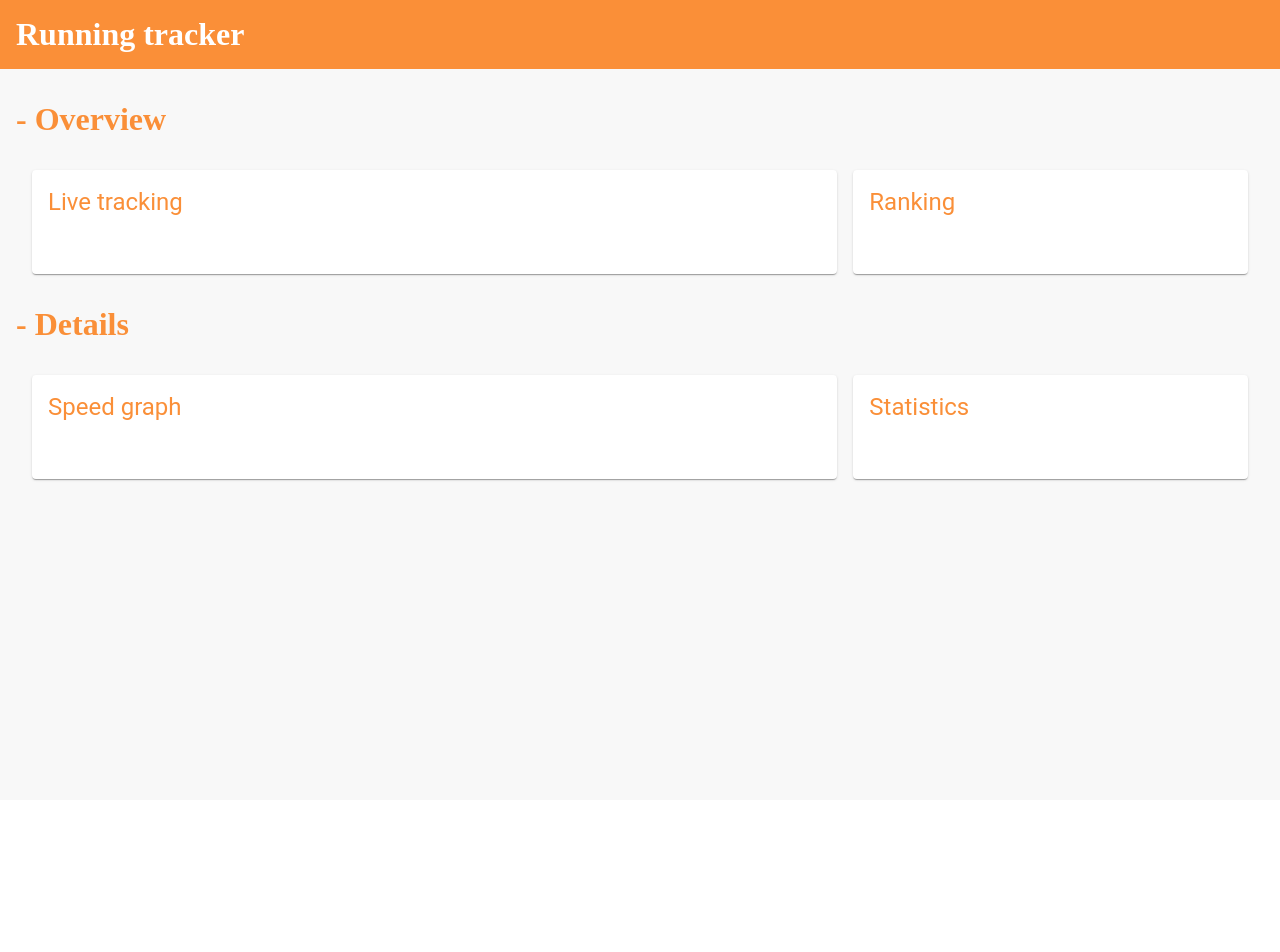
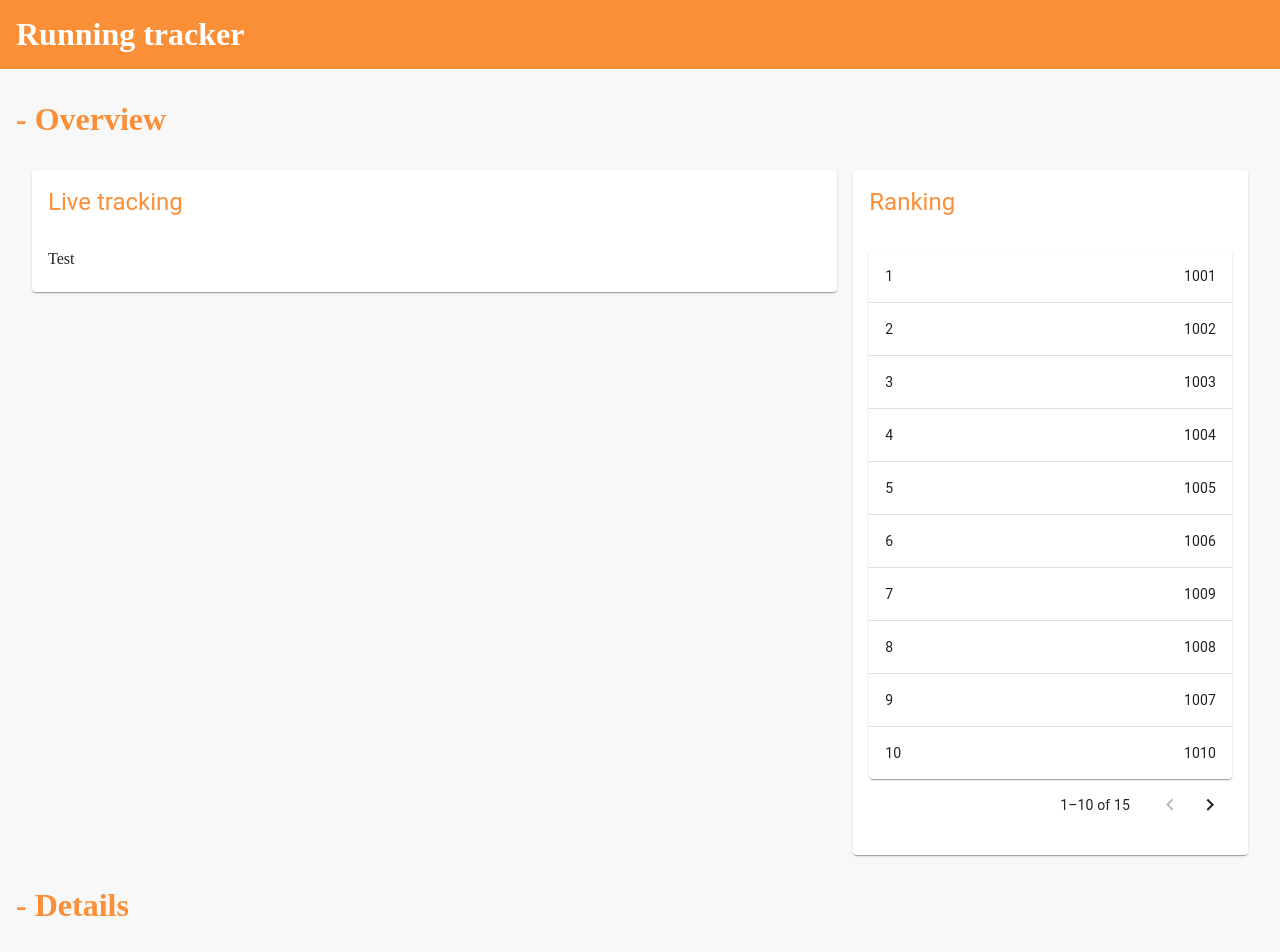
Before and after one commit to texx94/Insiders-interview, a React (Create React App) app: page / in a window 1280 px wide. Shown: the top 952 px of the page. Before the commit the page ends 800 px from the top, so only its background shows below. Built offline with nearby package versions, Linux system fonts and the light colour scheme.

Commit message:
Adding 1st scoreboard version

```diff
--- a/src/App.css
+++ b/src/App.css
@@ -1,5 +1,5 @@
 .App {
     background-color: #f8f8f8;
-    height: 100vh;
+    height: 100%;
     width: 100%;
 }
--- a/src/components/card/PresentationCard.tsx
+++ b/src/components/card/PresentationCard.tsx
@@ -1,10 +1,11 @@
-import { CardContent, Typography } from '@mui/material';
+import { CardContent } from '@mui/material';
 import Card from '@mui/material/Card';
 import CardHeader from '@mui/material/CardHeader'
 import './PresentationCard.css'
 
 interface PresentationCardProps {
-  title: string;
+  title: string,
+  children: string | JSX.Element | JSX.Element[],
 }
 
 export default function PresentationCard(props: PresentationCardProps) {
@@ -13,7 +14,7 @@ export default function PresentationCard(props: PresentationCardProps) {
       <Card>
         <CardHeader className="card-title" title={props.title} />
         <CardContent>
-          {/* children ? */}
+          {props.children}
         </CardContent>
       </Card>
     </div>
--- /dev/null
+++ b/src/components/scoreBoard/ScoreBoard.tsx
@@ -0,0 +1,81 @@
+import { useMemo, useState } from 'react';
+import Table from '@mui/material/Table';
+import TableBody from '@mui/material/TableBody';
+import TableCell from '@mui/material/TableCell';
+import TableContainer from '@mui/material/TableContainer';
+import TableRow from '@mui/material/TableRow';
+import Paper from '@mui/material/Paper';
+import { Box, TablePagination } from '@mui/material';
+
+function createData(
+  position: number,
+  athlete: string,
+) {
+  return { position, athlete };
+}
+
+const rows = [
+  createData(1, "1001"),
+  createData(2, "1002"),
+  createData(3, "1003"),
+  createData(4, "1004"),
+  createData(5, "1005"),
+  createData(6, "1006"),
+  createData(7, "1009"),
+  createData(8, "1008"),
+  createData(9, "1007"),
+  createData(10, "1010"),
+  createData(11, "1011"),
+  createData(12, "10014"),
+  createData(13, "2311"),
+  createData(14, "44"),
+  createData(15, "1243"),
+];
+
+export default function ScoreBoard() {
+  const [page, setPage] = useState(0);
+  const [rowsPerPage] = useState(10);
+
+  const handleChangePage = (event: unknown, newPage: number) => {
+    setPage(newPage);
+  };
+
+  const visibleRows = useMemo(
+    () =>
+      rows.slice(
+        page * rowsPerPage,
+        page * rowsPerPage + rowsPerPage,
+      ),
+    [page, rowsPerPage],
+  );
+
+  return (
+    <Box>
+      <TableContainer component={Paper}>
+        <Table aria-label="simple table">
+          <TableBody>
+            {visibleRows.map((row) => (
+              <TableRow
+                key={row.position}
+                sx={{ '&:last-child td, &:last-child th': { border: 0 } }}
+              >
+                <TableCell component="th" scope="row">
+                  {row.position}
+                </TableCell>
+                <TableCell align="right">{row.athlete}</TableCell>
+              </TableRow>
+            ))}
+          </TableBody>
+        </Table>
+      </TableContainer>
+      <TablePagination
+        rowsPerPageOptions={[]}
+        component="div"
+        count={rows.length}
+        rowsPerPage={rowsPerPage}
+        page={page}
+        onPageChange={handleChangePage}
+      />
+    </Box>
+  );
+}
--- a/src/components/sections/DetailsSection.tsx
+++ b/src/components/sections/DetailsSection.tsx
@@ -9,10 +9,14 @@ export default function DetailSection() {
     <SectionTitle title='- Details' />
       <Grid className='section-container' container spacing={2}>
         <Grid item xs={12} lg={8}>
-          <PresentationCard title='Speed graph' />
+          <PresentationCard title='Speed graph'>
+            <div>TEst</div>
+          </PresentationCard>
         </Grid>
         <Grid item xs={12} lg={4}>
-          <PresentationCard title='Statistics' />
+          <PresentationCard title='Statistics'>
+            <div>TEst</div>
+          </PresentationCard>
         </Grid>
       </Grid>
   </div>
--- a/src/components/sections/OverviewSection.tsx
+++ b/src/components/sections/OverviewSection.tsx
@@ -3,16 +3,21 @@ import SectionTitle from './SectionTitle';
 import { Grid } from '@mui/material';
 import PresentationCard from '../card/PresentationCard';
 import './Section.css';
+import ScoreBoard from '../scoreBoard/ScoreBoard';
 
 export default function OverviewSection() {
   return <div className='overview-section'>
     <SectionTitle title='- Overview' />
       <Grid className='section-container' container spacing={2}>
         <Grid item xs={12} lg={8}>
-          <PresentationCard title='Live tracking' />
+          <PresentationCard title='Live tracking'>
+            <div>Test</div>
+          </PresentationCard>
         </Grid>
         <Grid item xs={12} lg={4}>
-          <PresentationCard title='Ranking' />
+          <PresentationCard title='Ranking'>
+            <ScoreBoard/>
+          </PresentationCard>
         </Grid>
       </Grid>
   </div>
```
